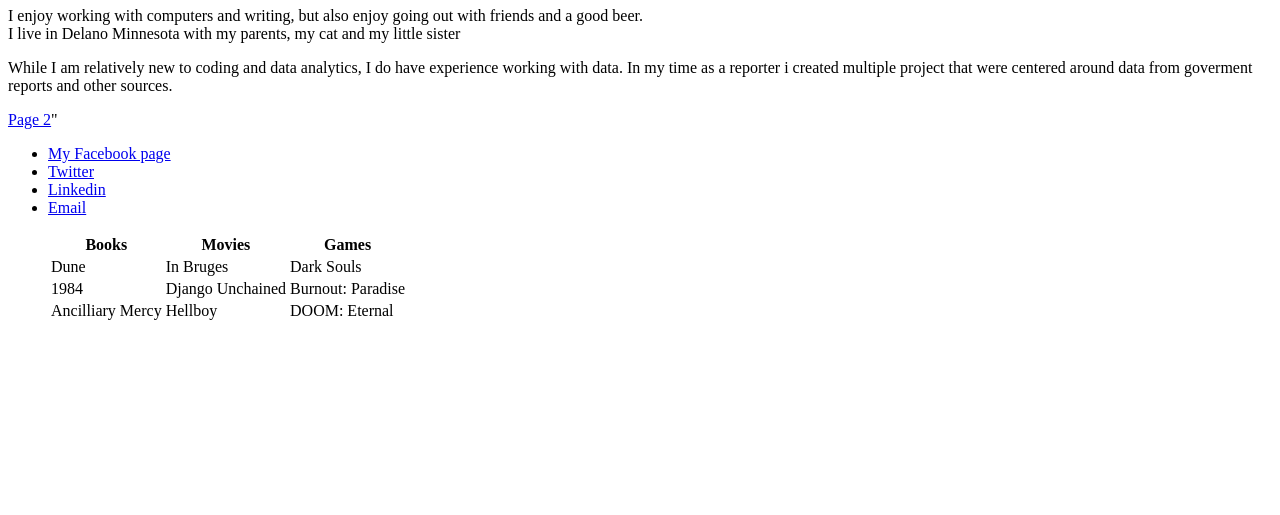
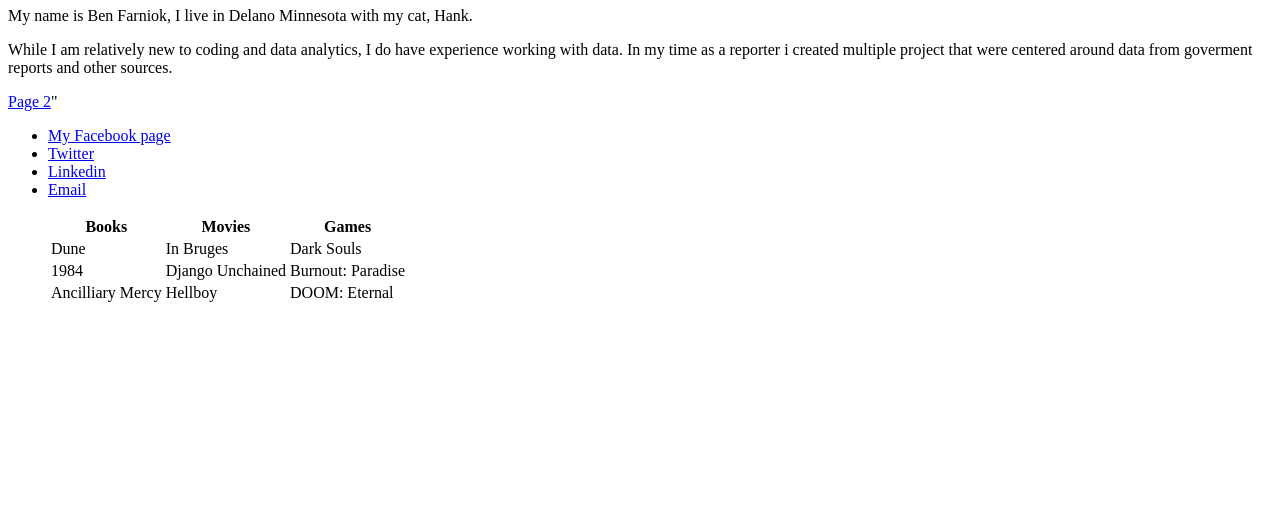
Before and after one commit to BenFarniok/BenFarniok.github.io, a plain HTML site: page index.html in a window 1280 px wide. Shown: the part 285-800 px from the top of the page. Drawn offline with Linux system fonts and the light colour scheme.

Commit message:
Update index.html

```diff
--- a/index.html
+++ b/index.html
@@ -10,7 +10,7 @@
   <h1>
     About Me:
   </h1>
-  <p>I enjoy working with computers and writing, but also enjoy going out with friends and a good beer.<br> I live in Delano Minnesota with my parents, my cat and my little sister</p>
+  <p>My name is Ben Farniok, I live in Delano Minnesota with my cat, Hank.</p>
   <p> While I am relatively new to coding and data analytics, I do have experience working with data. In my time as a reporter i created multiple project that were centered around data from goverment reports and other sources.</p>
   <a href="page2.html">Page 2</a>"
   <ul>
```
